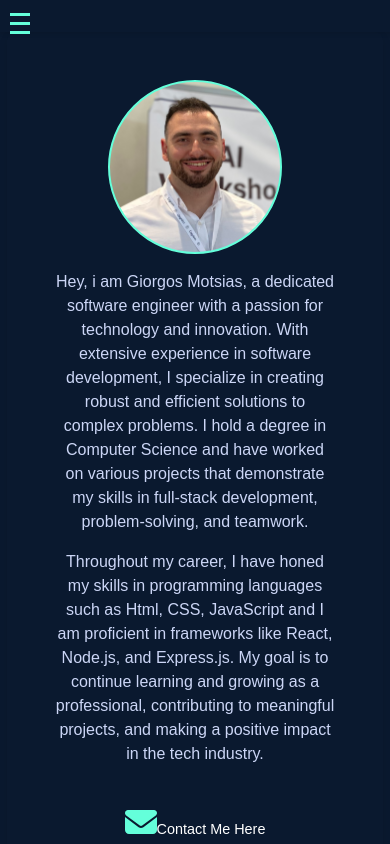
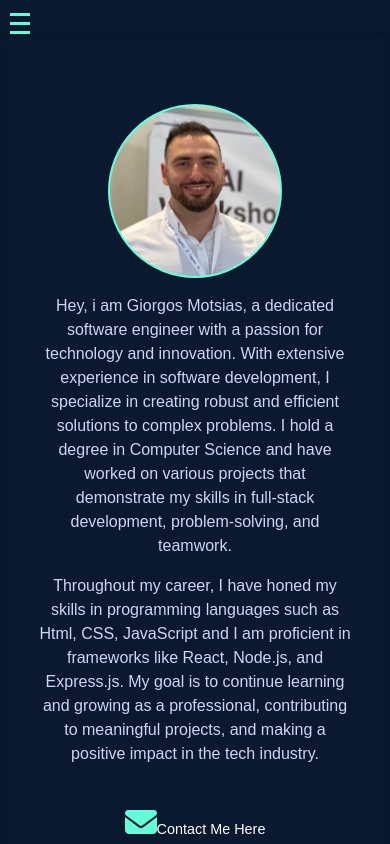
Before and after one commit to giorgosmotsias/Personal-Portfolio, a React (Create React App) app: page / in a window 390 px wide. Shown: the top 844 px of the page. Built offline with nearby package versions, Linux system fonts and the light colour scheme; a web font is replaced by a local one.

Commit message:
Update About.css

```diff
--- a/src/pages/About.css
+++ b/src/pages/About.css
@@ -1,6 +1,6 @@
 .about-container {
   text-align: center;
-  padding: 2.5rem;
+  padding-top: 4rem;
 }
 
 .profile-pic {
@@ -28,7 +28,7 @@
 @media (max-width: 768px) {
 
   .about-container {
-    padding: 1rem;
+    padding-top: 2.5rem;
   }
 
   p{
```
